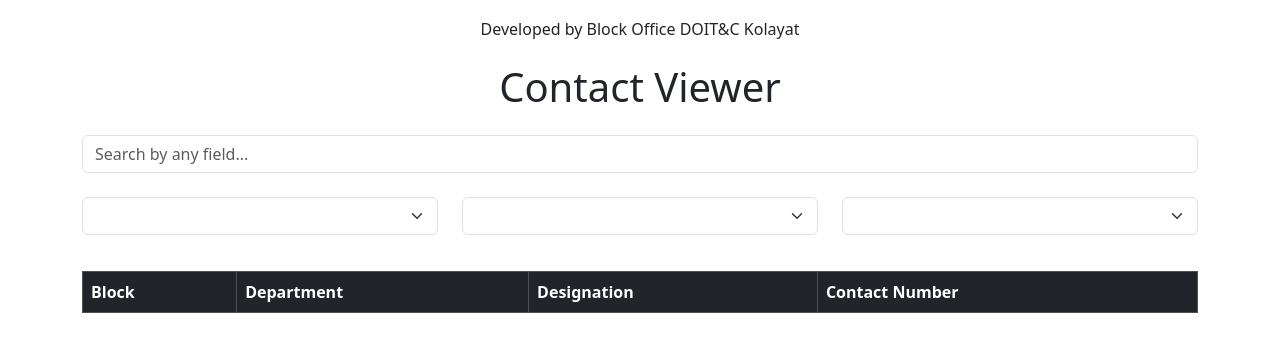
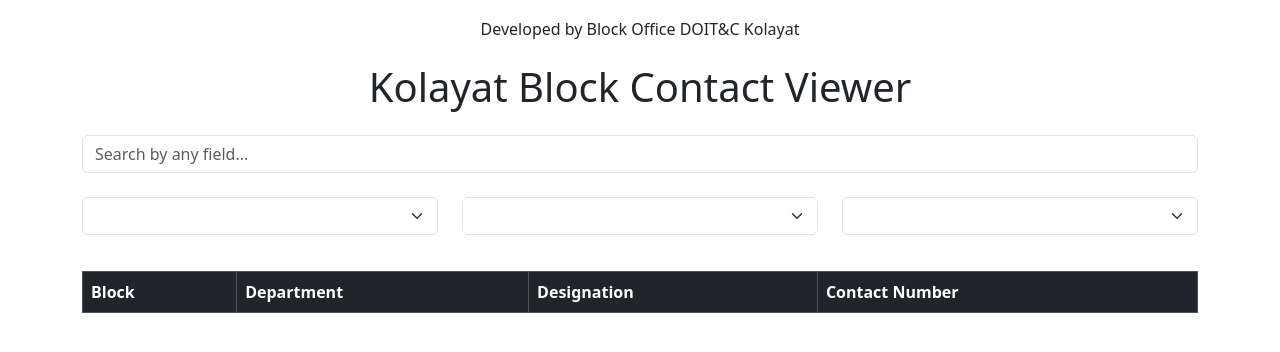
Before and after one commit to rikirahul/contact-viewer, a plain HTML site: page index.html in a window 1280 px wide. Drawn offline with nearby package versions, Linux system fonts and the light colour scheme; no server answers.

Commit message:
index.html

```diff
--- a/index.html
+++ b/index.html
@@ -21,7 +21,7 @@
 </head>
 <body>
     <div class="container">
-        <h1 class="text-center my-4">Contact Viewer</h1>
+        <h1 class="text-center my-4">Kolayat Block Contact Viewer</h1>
 
         <!-- Search Bar -->
         <div class="row mb-4">
```
